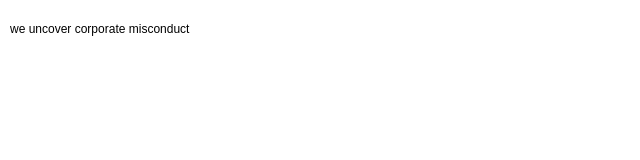
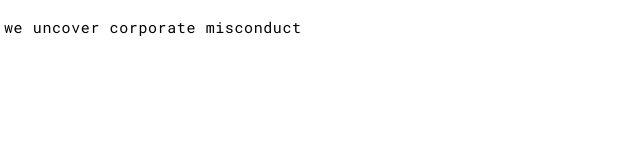
Before and after one commit to BenJacobsAligned/benjacobsaligned.github.io, a plain HTML site: page index.html in a window 1280 px wide. Shown: the whole page, without its empty margins (0-640 px from the left). Drawn offline with Linux system fonts and the light colour scheme.

Commit message:
index.html

```diff
--- a/index.html
+++ b/index.html
@@ -1,7 +1,23 @@
 <html>
-<body style="margin:0;background:#fff;">
-  <p style="position:absolute;top:10px;left:10px;font-size:12px;font-family:Arial;color:#000;">
-    we uncover corporate misconduct
-  </p>
-</body>
+  <head>
+    <style>
+      body {
+        margin: 0;
+        background: #fff;
+        font-family: 'Roboto Mono', monospace;
+      }
+      p {
+        position: absolute;
+        top: 2px;
+        left: 4px;
+        font-size: 15px;
+        color: #000;
+        letter-spacing: 0.6px;
+      }
+    </style>
+    <link href="https://fonts.googleapis.com/css2?family=Roboto+Mono:wght@400&display=swap" rel="stylesheet">
+  </head>
+  <body>
+    <p>we uncover corporate misconduct</p>
+  </body>
 </html>
```
